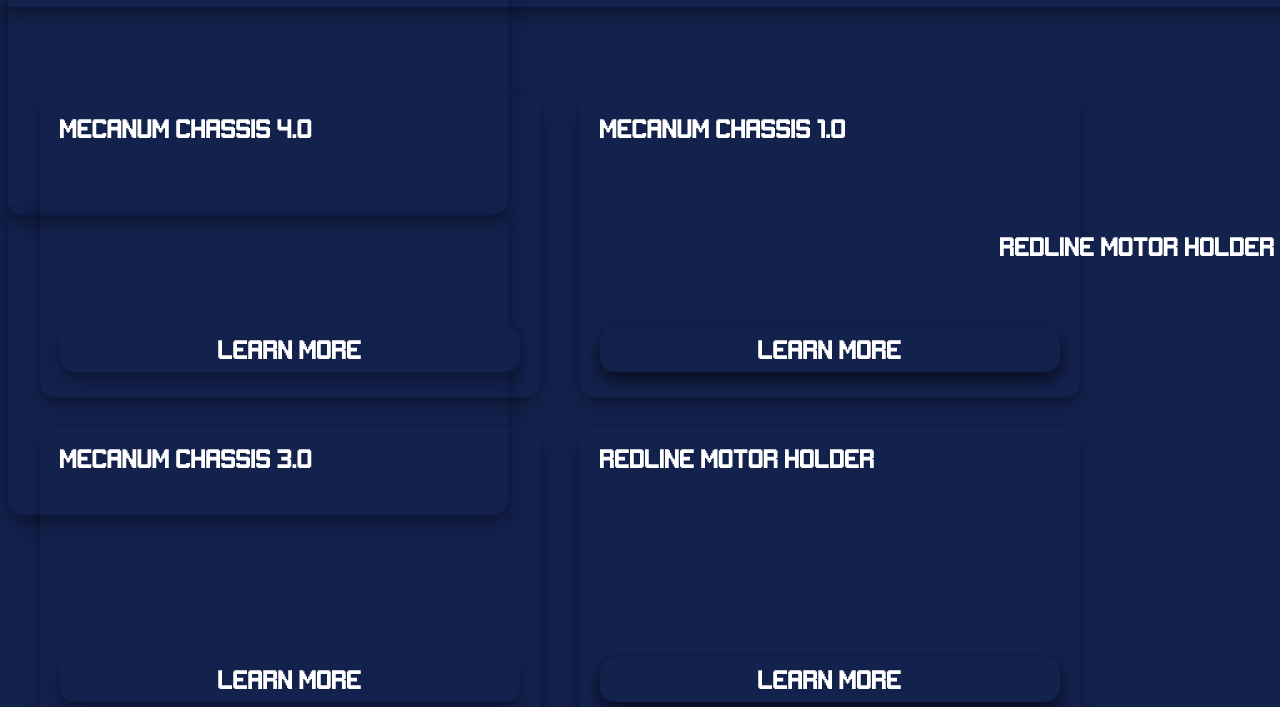
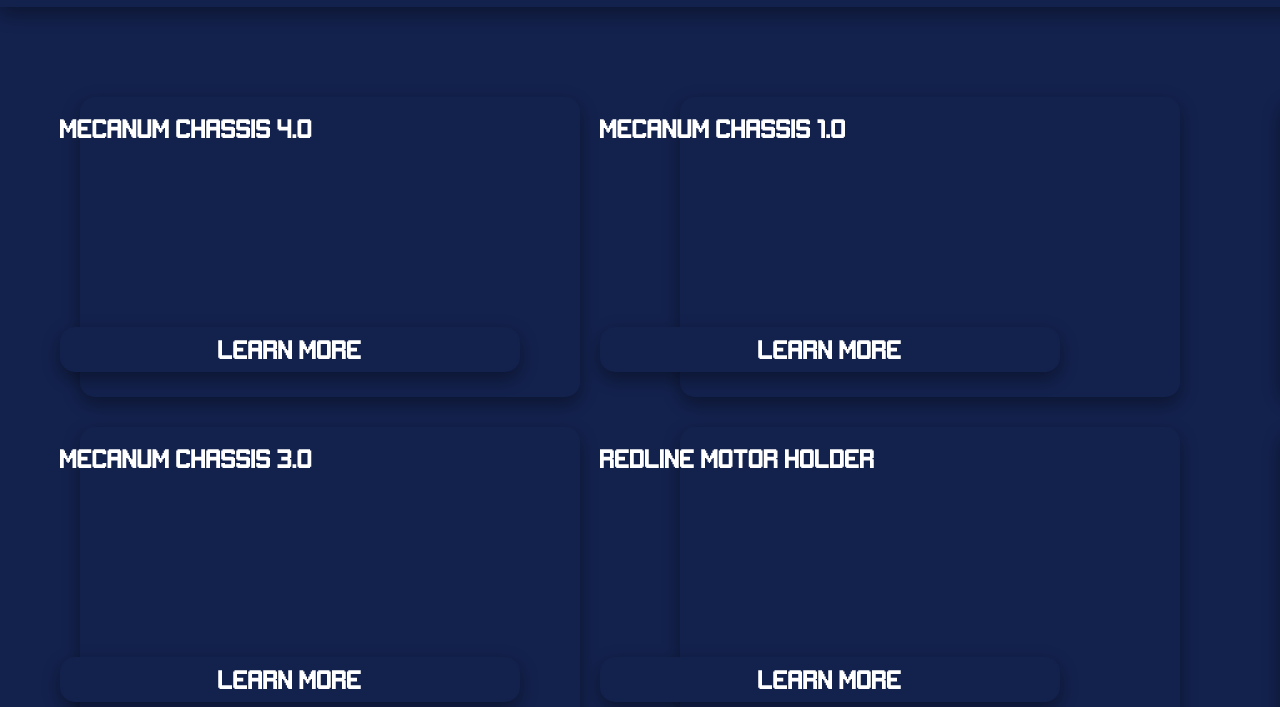
Before and after one commit to presigues/cad-website, a plain HTML site: page main.html in a window 1280 px wide. Shown: the part 93-800 px from the top of the page. Drawn offline with Linux system fonts and the light colour scheme.

Commit message:
continue menu 3

```diff
--- a/styles.css
+++ b/styles.css
@@ -33,7 +33,7 @@ left: 30px;
     height: 600px;
     width: 1800px;
     top: 190px;
-    left: 40px;
+    left: 80px;
     right: 40px;
     bottom: 190px;
 
@@ -46,7 +46,21 @@ left: 30px;
     height: 600px;
     width: 1800px;
     top: 190px;
-    left: 580px;
+    left: 680px;
+    right: 40px;
+    bottom: 190px;
+
+    column-gap: 30px;
+    row-gap: 30px;
+}
+
+#backing3{
+    display: grid;
+    position: fixed;
+    height: 600px;
+    width: 1800px;
+    top: 190px;
+    left: 1280px;
     right: 40px;
     bottom: 190px;
 
@@ -194,7 +208,7 @@ left: 30px;
     font-family: pixel;
     font-size: 20px;
     position: fixed;
-    left: 1000px;
+    left: 1300px;
 }
 #but5{
     background-color: rgb(19, 33, 77);
@@ -207,7 +221,7 @@ left: 30px;
     font-family: pixel;
     font-size: 20px;
     position: fixed;
-    left: 600px;
+    left: 1300px;
     top: 420px;
 }
 
@@ -223,7 +237,7 @@ left: 30px;
     font-family: pixel;
     font-size: 20px;
     position: fixed;
-    left: 1000px;
+    left: 1300px;
 }
 
 #but6{
@@ -237,7 +251,7 @@ left: 30px;
     font-family: pixel;
     font-size: 20px;
     position: fixed;
-    left: 600px;
+    left: 1300px;
     top: 750px;
 
     transition-duration: 0.3s;
```
